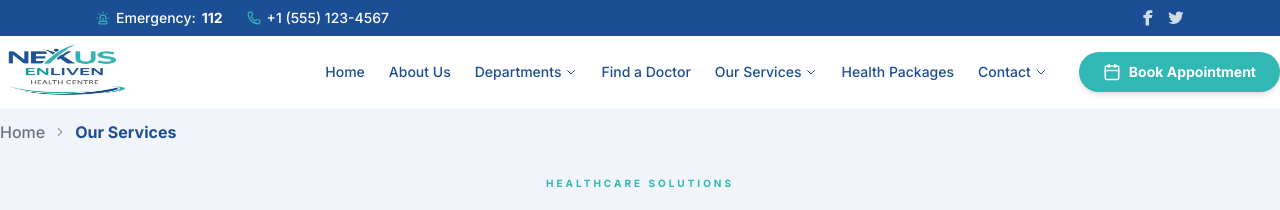
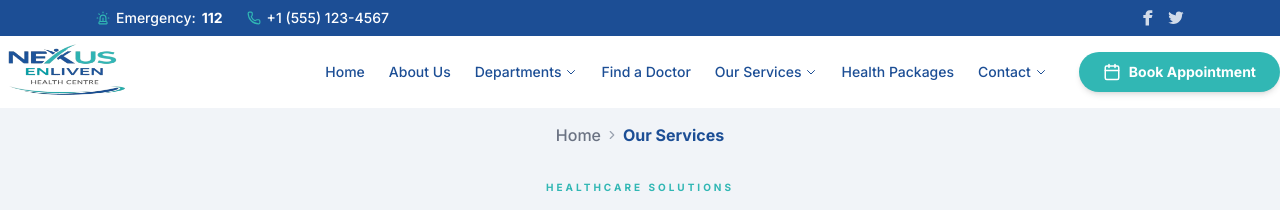
Before and after one commit to UditJain2622004/NE-website, a React (Vite) app: page /services in a window 1280 px wide. Shown: the top 210 px of the page. Built offline with nearby package versions, Linux system fonts and the light colour scheme.

Commit message:
photo crop fixed, breadcrumb text changed

```diff
--- a/src/components/Breadcrumb.jsx
+++ b/src/components/Breadcrumb.jsx
@@ -4,20 +4,22 @@ import { ChevronRight } from 'lucide-react';
 const Breadcrumb = ({ items }) => {
   return (
     <nav aria-label="Breadcrumb" className="mb-4 sm:mb-8">
-      <ol className="flex items-center flex-wrap gap-1 text-sm sm:text-base">
+      <ol className="text-xs md:text-base leading-relaxed">
         {items.map((item, index) => {
           const isLast = index === items.length - 1;
           return (
-            <li key={index} className="flex items-center gap-1">
+            <li key={index} className="inline">
               {index > 0 && (
-                <ChevronRight size={14} className="text-gray-400 mx-1" />
+                <span className="inline-flex items-center mx-1 align-middle">
+                  <ChevronRight size={14} className="text-gray-400" />
+                </span>
               )}
               {isLast ? (
-                <span className="text-primary font-bold">{item.label}</span>
+                <span className="text-primary font-bold align-middle">{item.label}</span>
               ) : (
                 <Link
                   to={item.path}
-                  className="text-gray-500 hover:text-secondary transition-colors font-medium"
+                  className="text-gray-500 hover:text-secondary transition-colors font-medium align-middle"
                 >
                   {item.label}
                 </Link>
--- a/src/components/Navbar.jsx
+++ b/src/components/Navbar.jsx
@@ -219,7 +219,7 @@ const Navbar = () => {
             </button>
           </div>
 
-          <div className="flex flex-col p-6 gap-2 overflow-y-auto flex-1 pb-40">
+          <div className="flex flex-col p-6 overflow-y-auto flex-1 pb-40">
             {navLinks.map((link) => (
               <MobileNavLink key={link.name} link={link} setIsOpen={setIsOpen} />
             ))}
--- a/src/pages/AboutUsPage.jsx
+++ b/src/pages/AboutUsPage.jsx
@@ -108,10 +108,10 @@ const AboutUsPage = () => {
                   className="w-full h-full object-cover"
                 />
               </div>
-              <div className="absolute -bottom-8 -right-8 bg-secondary p-8 rounded-2xl shadow-xl hidden lg:block">
+              {/* <div className="absolute -bottom-8 -right-8 bg-secondary p-8 rounded-2xl shadow-xl hidden lg:block">
                 <CheckCircle2 size={48} className="text-white mb-4" />
                 <p className="text-white font-bold uppercase tracking-widest text-xs">NABH Accredited</p>
-              </div>
+              </div> */}
             </div>
 
             <div>
@@ -157,7 +157,7 @@ const AboutUsPage = () => {
                     <img
                       src={founder.image}
                       alt={founder.name}
-                      className="w-full h-full object-cover"
+                      className="w-full h-full object-cover object-top"
                     />
                   </div>
                 </div>
--- a/src/pages/DoctorDetailsPage.jsx
+++ b/src/pages/DoctorDetailsPage.jsx
@@ -24,7 +24,7 @@ const DoctorDetailsPage = () => {
       <div className="container-custom py-8">
         <Breadcrumb items={[
           { label: 'Home', path: '/' },
-          { label: 'Find a Doctor', path: '/doctors' },
+          { label: 'Doctors', path: '/doctors' },
           { label: doctor.name }
         ]} />
 
--- a/src/pages/PackageDetailsPage.jsx
+++ b/src/pages/PackageDetailsPage.jsx
@@ -26,7 +26,7 @@ const PackageDetailsPage = () => {
         <div className="container-custom px-4 sm:px-6 lg:px-0">
           <Breadcrumb items={[
             { label: 'Home', path: '/' },
-            { label: 'Our Services', path: '/services' },
+            { label: 'Services', path: '/services' },
             { label: 'Health Check Packages', path: '/services/health-care-packages' },
             { label: pkg.name }
           ]} />
--- a/src/pages/ServiceDetailsPage.jsx
+++ b/src/pages/ServiceDetailsPage.jsx
@@ -27,7 +27,7 @@ const ServiceDetailsPage = () => {
         <div className="container-custom px-4 sm:px-6 lg:px-0">
           <Breadcrumb items={[
             { label: 'Home', path: '/' },
-            { label: 'Our Services', path: '/services' },
+            { label: 'Services', path: '/services' },
             { label: service.name }
           ]} />
 
```
